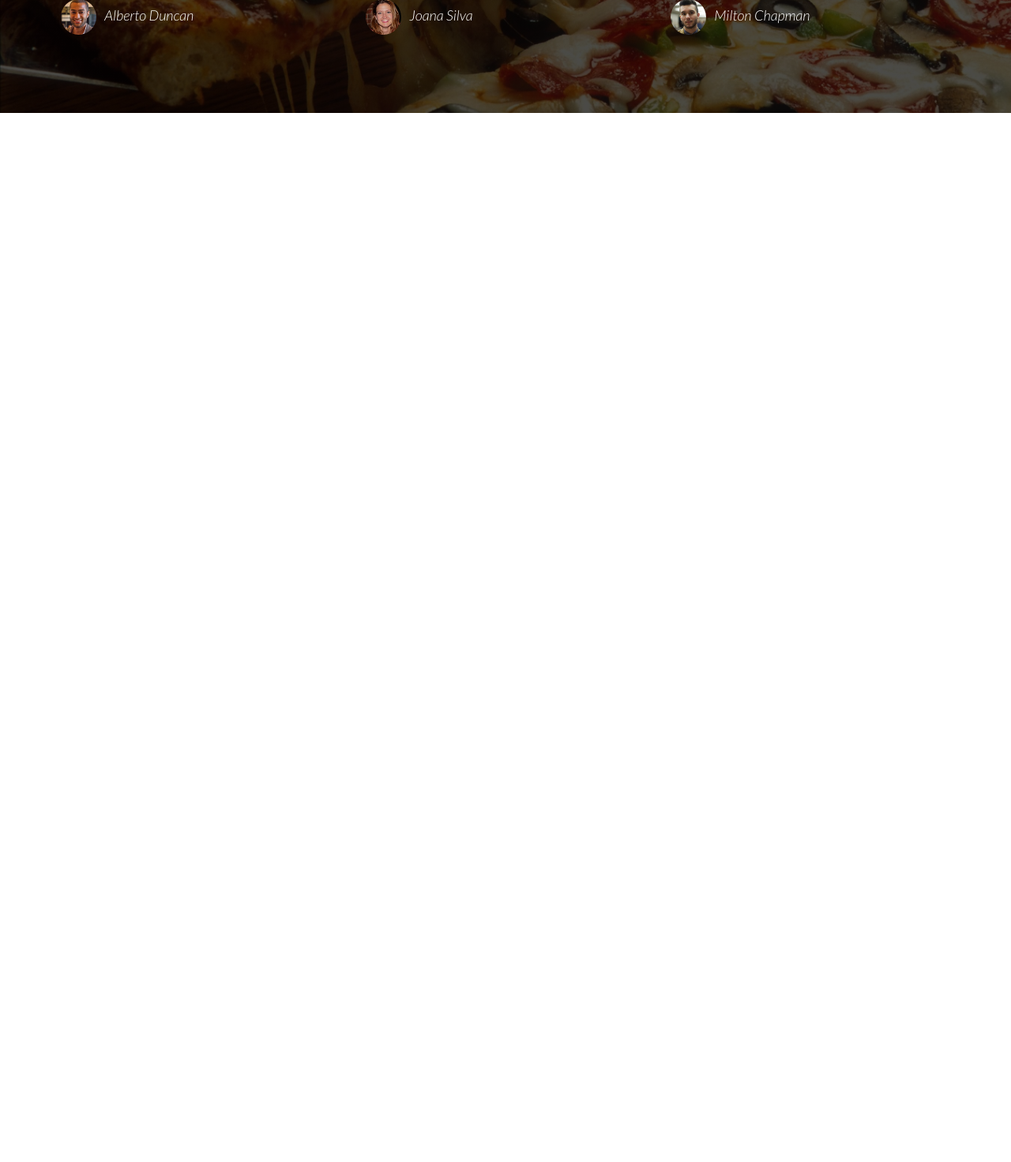
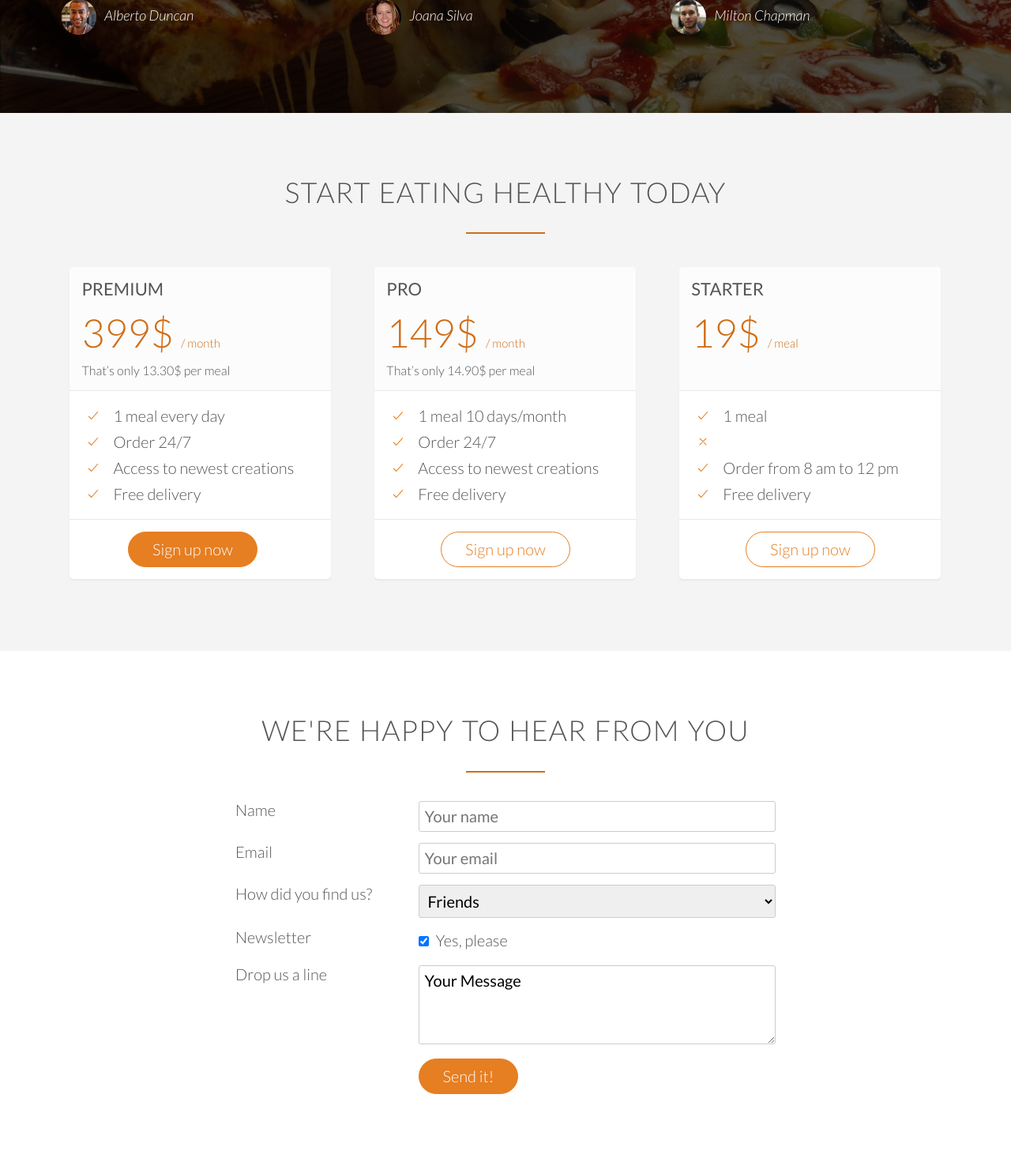
Before and after one commit to Nihal-Awad/OmniFood, a PHP site: page / in a window 1280 px wide. Shown: the part 3749-5220 px from the top of the page at 79% size. Before the commit the page ends 3892 px from the top, so only its background shows below. Run offline with PHP 8.4, Linux system fonts and the light colour scheme; some libraries are stand-ins or nearby versions.

Commit message:
add contact form

```diff
--- a/index.html
+++ b/index.html
@@ -244,6 +244,138 @@
 
         </div>
     </section>
+    <section class="section-plans">
+        <div class="row">
+            <h2>Start eating healthy today</h2>
+        </div>
+        <div class="row">
+            <div class="col span-1-of-3">
+                <div class="plan-box">
+                    <div>
+                        <h3>Premium</h3>
+                        <p class="plan-price">399$ <span>/ month</span> </p>
+                        <p class="plan-price-meal">That’s only 13.30$ per meal</p>
+                    </div>
+                    <div>
+                        <ul>
+                            <li><ion-icon name="checkmark"
+                                class="icon-small" ></ion-icon>1 meal every day</li>
+                            <li><ion-icon name="checkmark" class="icon-small"></ion-icon>Order 24/7</li>
+                            <li><ion-icon name="checkmark" class="icon-small"></ion-icon>Access to newest creations</li>
+                            <li><ion-icon name="checkmark" class="icon-small"></ion-icon>Free delivery</li>
+                        </ul>
+                    </div>
+                    <div>
+                        <a href="#" class="btn btn-full">Sign up now</a>
+                    </div>
+                </div>
+            </div>
+            <div class="col span-1-of-3">
+                <div class="plan-box">
+                    <div>
+                        <h3>Pro</h3>
+                        <p class="plan-price">149$ <span>/ month</span></p>
+                        <p class="plan-price-meal">That’s only 14.90$ per meal</p>
+                    </div>
+                    <div>
+                        <ul>
+                            <li><ion-icon name="checkmark" class="icon-small"></ion-icon>1 meal 10 days/month</li>
+                            <li><ion-icon name="checkmark" class="icon-small"></ion-icon>Order 24/7</li>
+                            <li><ion-icon name="checkmark" class="icon-small"></ion-icon>Access to newest creations</li>
+                            <li><ion-icon name="checkmark" class="icon-small"></ion-icon>Free delivery</li>
+                        </ul>
+                    </div>
+                    <div>
+                        <a href="#" class="btn btn-ghost">Sign up now</a>
+                    </div>
+                </div>
+            </div>
+            <div class="col span-1-of-3">
+                <div class="plan-box">
+                    <div>
+                        <h3>Starter</h3>
+                        <p class="plan-price">19$ <span>/ meal</span></p>
+                        <p class="plan-price-meal">&nbsp;</p>
+                    </div>
+                    <div>
+                        <ul>
+                            <li><ion-icon name="checkmark" class="icon-small"></ion-icon>1 meal</li>
+                            <li><ion-icon name="close-outline"
+                                class="icon-small"></ion-icon></li>
+                            <li><ion-icon name="checkmark" class="icon-small"></ion-icon>Order from 8 am to 12 pm</li>
+                            <li><ion-icon name="checkmark" class="icon-small"></ion-icon>Free delivery</li>
+                        </ul>
+                    </div>
+                    <div>
+                        <a href="#" class="btn btn-ghost">Sign up now</a>
+                    </div>
+                </div>
+            </div>
+        </div>
+    </section>
+    <section class="section-form">
+        <div class="row">
+            <h2>We're happy to hear from you</h2>
+        </div>
+        <div class="row">
+            <form action="#" method="post" class="contact-form">
+                <div class="row">
+                    <div class="col span-1-of-3">
+                        <label for="nam">Name</label>
+                    </div>
+                    <div class="col span-2-of-3">
+                        <input type="text" name="name" id="name" placeholder="Your name" required>
+                    </div>
+                </div>
+                <div class="row">
+                    <div class="col span-1-of-3">
+                        <label for="email">Email</label>
+                    </div>
+                    <div class="col span-2-of-3">
+                        <input type="email" name="email" id="email" placeholder="Your email" required>
+                    </div>
+                </div>
+                <div class="row">
+                    <div class="col span-1-of-3">
+                        <label for="find-us">How did you find us?</label>
+                    </div>
+                    <div class="col span-2-of-3">
+                        <select name="find-us" id="find-us">
+                            <option value="Friends" selected>Friends</option>
+                            <option value="facebook">Facebook</option>
+                            <option value="instagram">Instagram</option>
+                            <option value="twitter">Twitter</option>
+                        </select>
+                    </div>
+                </div>
+                <div class="row">
+                    <div class="col span-1-of-3">
+                        <label for="news">Newsletter</label>
+                    </div>
+                    <div class="col span-2-of-3">
+                       <input type="checkbox" name="news" id="news" checked> Yes, please
+                    </div>
+                </div>
+                <div class="row">
+                    <div class="col span-1-of-3">
+                        <label for="message">Drop us a line</label>
+                    </div>
+                    <div class="col span-2-of-3">
+                       <textarea name="message" id="message" cols="30" rows="10">Your Message</textarea>
+                    </div>
+                </div>
+                <div class="row">
+                    <div class="col span-1-of-3">
+                        <label for="submit">&nbsp;</label>
+                    </div>
+                    <div class="col span-2-of-3">
+                       <input type="submit" id="submit" value="Send it!">
+                    </div>
+                </div>
+
+            </form>
+        </div>
+    </section>
 
     <script type="module" src="https://unpkg.com/ionicons@5.5.2/dist/ionicons/ionicons.esm.js"></script>
 <script nomodule src="https://unpkg.com/ionicons@5.5.2/dist/ionicons/ionicons.js"></script>
--- a/styles/style.css
+++ b/styles/style.css
@@ -50,6 +50,7 @@ section{
     line-height: 110%;
     vertical-align: middle;
     margin-top: -5px;
+
 }
 /* ----------------------------------------------------- */
 /* HEADER */
@@ -149,7 +150,8 @@ a:hover,a:active{
 /* BUTTONS */
 /* ----------------------------------------------------- */
 .btn:link,
-.btn:visited{
+.btn:visited,
+input[type=submit]{
     display: inline-block;
     padding: 10px 30px;
     font-weight: 300;
@@ -160,7 +162,8 @@ a:hover,a:active{
 }
 
 .btn-full:link,
-.btn-full:visited{
+.btn-full:visited,
+input[type=submit]{
     background-color: #e67e22;
     border: 1px solid #e67e22;
     margin-right: 20px;
@@ -172,7 +175,9 @@ a:hover,a:active{
     color: #e67e22;
 }
 .btn:hover,
-.btn:active{
+.btn:active,
+input[type=submit]:hover,
+input[type=submit]:active{
     background-color:#cf6d17 ;
 }
 .btn-ghost:hover,
@@ -350,3 +355,75 @@ cite img{
     margin-right:10px ;
     vertical-align: middle;
 }
+/* ----------------------------------------------------- */
+/* SIGN UP */
+/* ----------------------------------------------------- */
+.section-plans{
+    background-color: #f4f4f4;
+
+}
+.plan-box{
+    background-color: #fff;
+    border-radius: 5px;
+    width:90%;
+    margin-left: 5%;
+    box-shadow: 0 2px 2px #e8e8e8;
+}
+.plan-box div{
+    padding: 15px;
+    border-bottom: 1px solid #e8e8e8;
+}
+.plan-box div:first-child{
+    background-color: #fcfcfc;
+    border-top-right-radius: 5px;
+    border-top-left-radius: 5px;
+}
+.plan-box div:last-child{
+    text-align: center;
+    border: none;
+}
+.plan-price{
+    font-size: 250%;
+    margin-bottom: 10px;
+    color: #cf6d17;
+}
+.plan-price span{
+    font-size: 30% ;
+    font-weight: 300;
+}
+.plan-price-meal{
+    font-size: 80%;
+}
+.plan-box ul{
+    list-style: none;
+}
+.plan-box ul li{
+    padding: 5px 0;
+}
+/* ----------------------------------------------------- */
+/* CONTACT FORM */
+/* ----------------------------------------------------- */
+.contact-form{
+    width: 60%;
+    margin: 0 auto;
+}
+input[type=text],
+input[type=email],
+ select,
+  textarea{
+    width: 100%;
+    padding: 7px;
+    border-radius: 3px;
+    border: 1px solid #ccc;
+}
+
+textarea{
+    height: 100px;
+}
+input[type="checkbox"]{
+    margin: 10px 5px 10px 0;
+
+}
+*:focus{
+    outline: none;
+}
```
